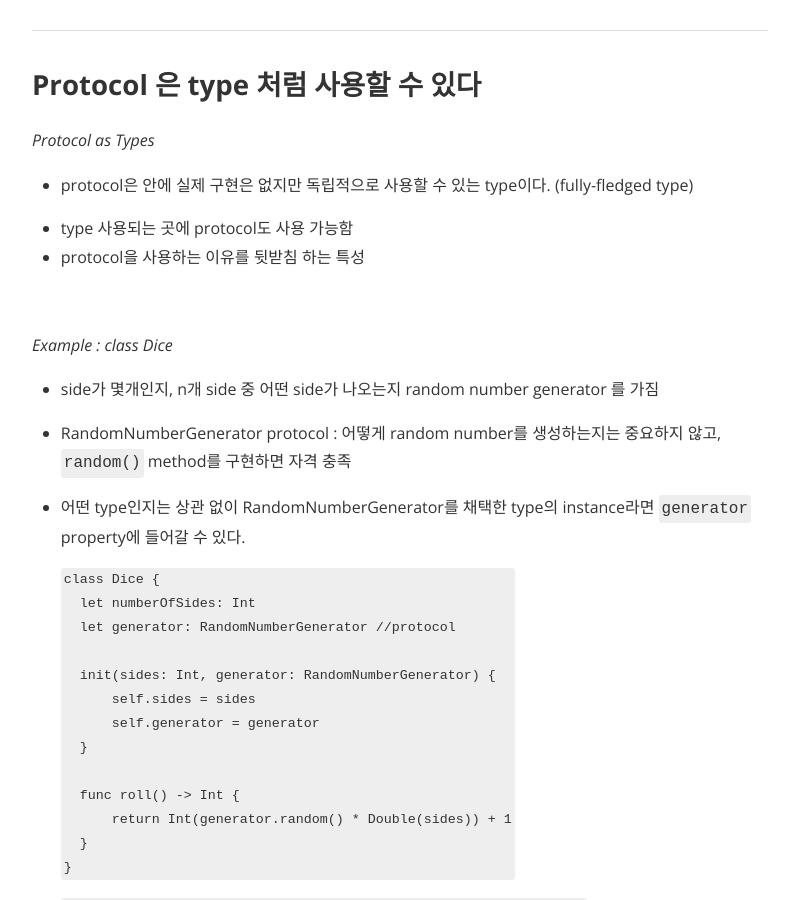
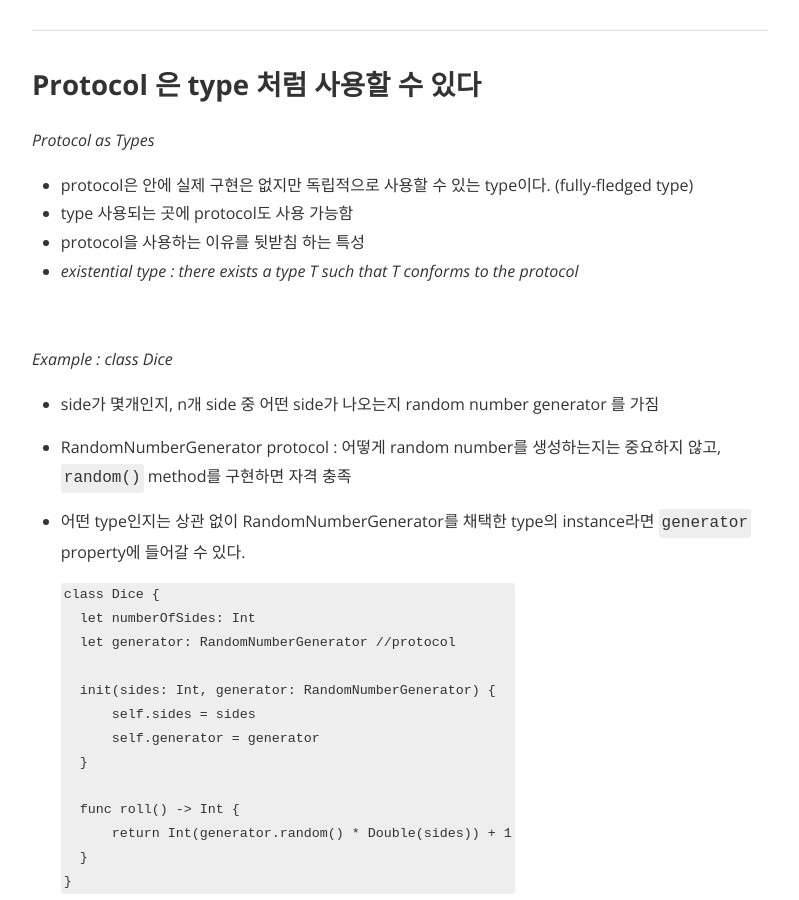
Before and after one commit to daheenallwhite/daheenallwhite.github.io, a Jekyll site: the page built from _posts/2019-04-29-Protocol.markdown, in a window 1280 px wide and 900 px high, scrolled down 7091 px. Shown: the whole window, without its empty margins (240-1039 px from the left). Built offline with Jekyll 4.4.1, drawn with Linux system fonts in a browser that asks for light colours; nearby versions of some CDN libraries; emoji names are drawn with the system emoji font; a style sheet for code colours, icons or effects is not loaded.

Commit message:
Add explanation about existential type in the post about Protocol in Swift

```diff
--- a/_posts/2019-04-29-Protocol.markdown
+++ b/_posts/2019-04-29-Protocol.markdown
@@ -293,9 +293,9 @@ lightSwitch.toggle()
 _Protocol as Types_
 
 - protocol은 안에 실제 구현은 없지만 독립적으로 사용할 수 있는 type이다. (fully-fledged type)
-
 - type 사용되는 곳에 protocol도 사용 가능함
 - protocol을 사용하는 이유를 뒷받침 하는 특성
+- *existential type : there exists a type T such that T conforms to the protocol*
 
 &nbsp;
 
```
